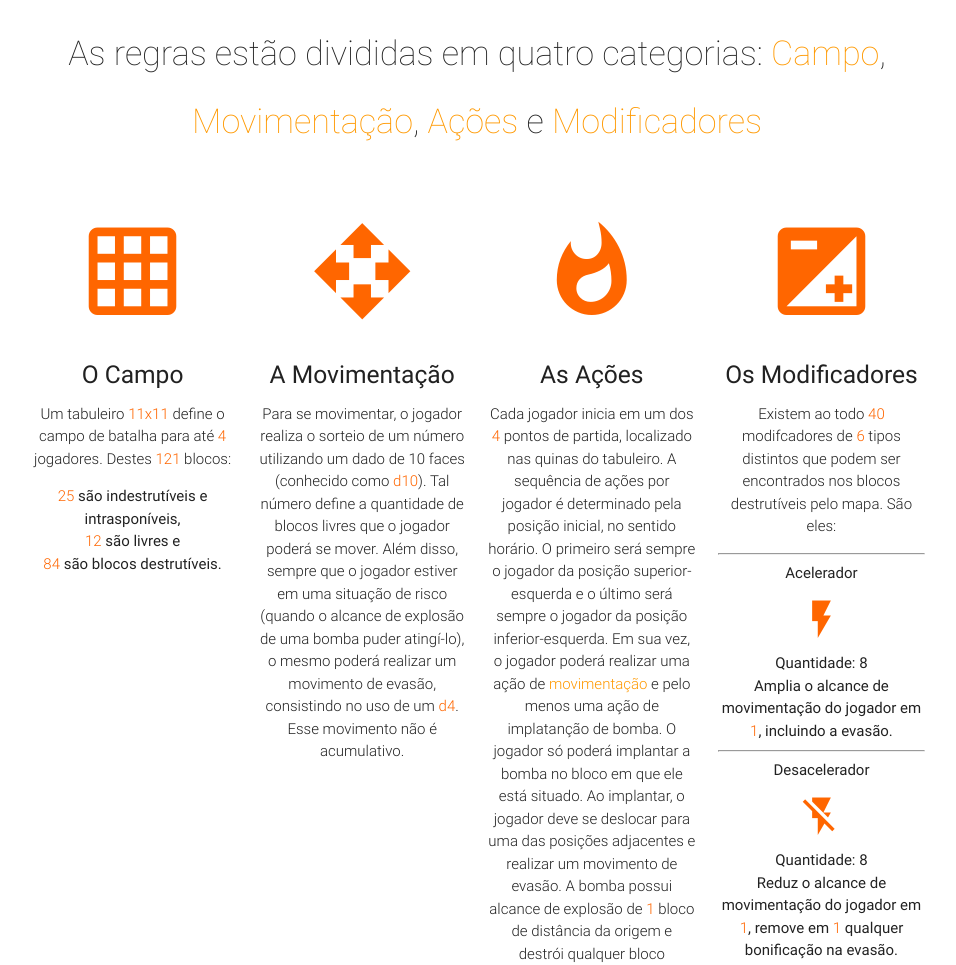
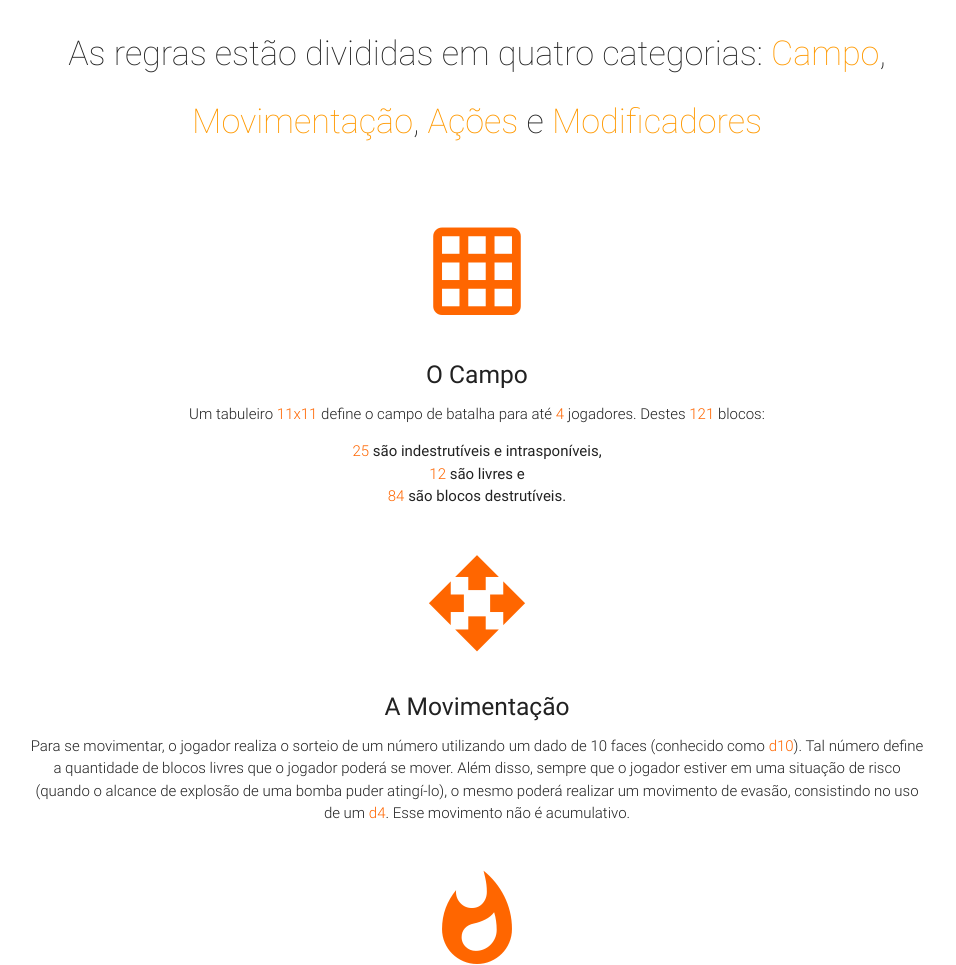
Before and after one commit to Zaraghata/bbman, a plain HTML site: page index.html in a window 1280 px wide. Shown: the part 708-1673 px from the top of the page, without its empty margins (163-1119 px from the left). Drawn offline with Linux system fonts and the light colour scheme.

Commit message:
Regras: 4 colunas para 1 Coluna

```diff
--- a/index.html
+++ b/index.html
@@ -67,7 +67,7 @@
                 <h4 class="center header text_h2"> As regras estão divididas em quatro categorias: <a href="#campo">Campo</a>, <a href="#movimentacao">Movimentação</a>, <a href="#acoes">Ações</a> e <a href="#modificadores">Modificadores</a></h4>
             </div>
 
-            <div id="campo" class="col s12 m3 l3">
+            <div id="campo" class="col s12">
                 <div class="center promo promo-example">
                     <i class="mdi-image-grid-on"></i>
                     <h5 class="promo-caption">O Campo</h5>
@@ -80,7 +80,7 @@
                     </p>
                 </div>
             </div>
-            <div id="movimentacao" class="col s12 m3 l3">
+            <div id="movimentacao" class="col s12">
                 <div class="center promo promo-example">
                     <i class="mdi-action-open-with"></i>
                     <h5 class="promo-caption">A Movimentação</h5>
@@ -88,14 +88,14 @@
                     Além disso, sempre que o jogador estiver em uma situação de risco (quando o alcance de explosão de uma bomba puder atingí-lo), o mesmo poderá realizar um movimento de evasão, consistindo no uso de um <span class="span_h2">d4</span>. Esse movimento não é acumulativo.</p>
                 </div>
             </div>
-            <div id="acoes" class="col s12 m3 l3">
+            <div id="acoes" class="col s12">
                 <div class="center promo promo-example">
                     <i class="mdi-social-whatshot"></i>
                     <h5 class="promo-caption">As Ações</h5>
                     <p class="light center">Cada jogador inicia em um dos <span class="span_h2">4</span> pontos de partida, localizado nas quinas do tabuleiro. A sequência de ações por jogador é determinado pela posição inicial, no sentido horário. O primeiro será sempre o jogador da posição superior-esquerda e o último será sempre o jogador da posição inferior-esquerda. Em sua vez, o jogador poderá realizar uma ação de <a href="#movimentacao">movimentação</a> e pelo menos uma ação de implatanção de bomba. O jogador só poderá implantar a bomba no bloco em que ele está situado. Ao implantar, o jogador deve se deslocar para uma das posições adjacentes e realizar um movimento de evasão. A bomba possui alcance de explosão de <span class="span_h2">1</span> bloco de distância da origem e destrói qualquer bloco destrutível no alcance, tornando-o livre. A bomba é acionada após o término da movimentação de evasão de todos os jogadores em risco pela explosão da mesma. Além disso, outras possíveis ações são descritas na seção <a href="#modificadores">modificadores</a>.</p>
                 </div>
             </div>
-            <div id="modificadores" class="col s12 m3 l3">
+            <div id="modificadores" class="col s12">
                 <div class="center promo promo-example">
                     <i class="mdi-image-exposure"></i>
                     <h5 class="promo-caption">Os Modificadores</h5>
```
